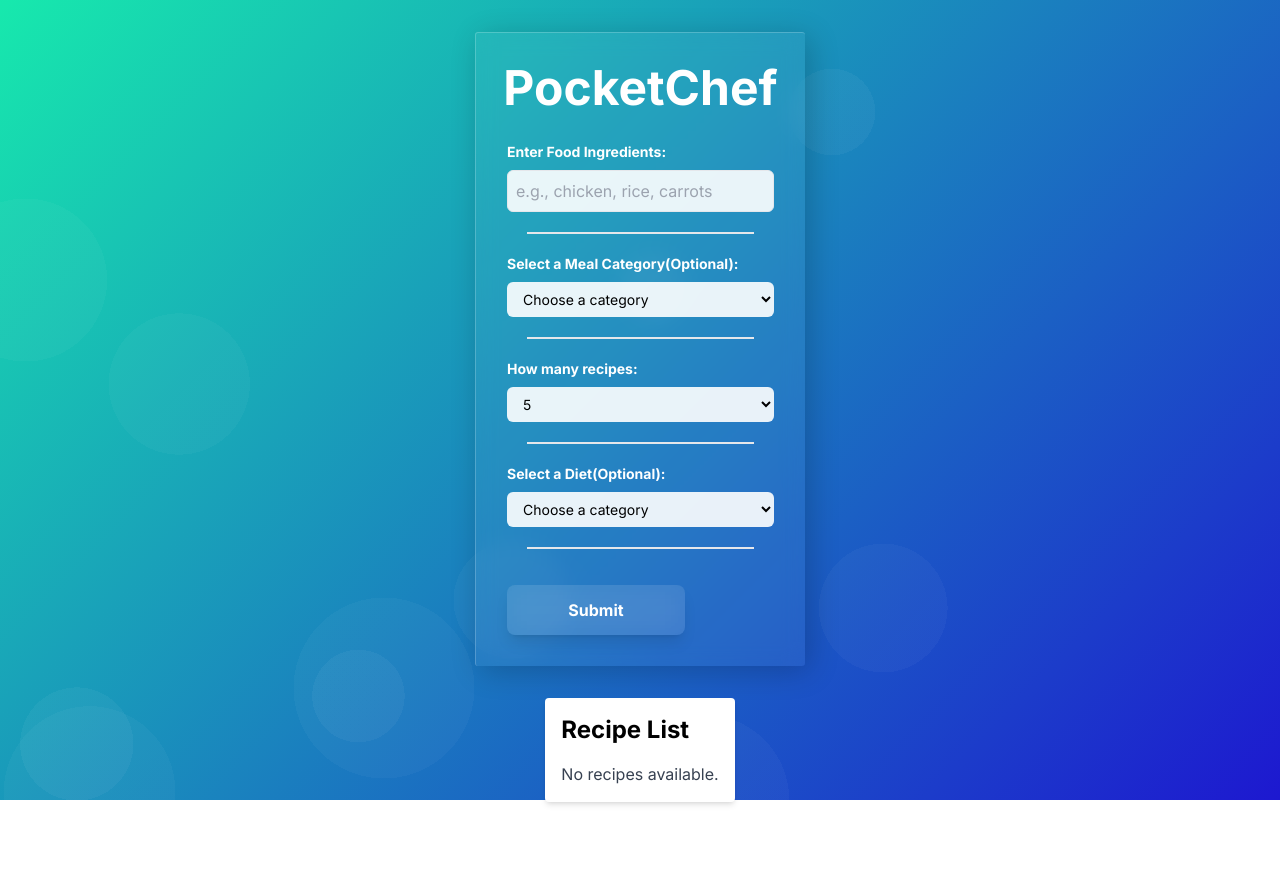
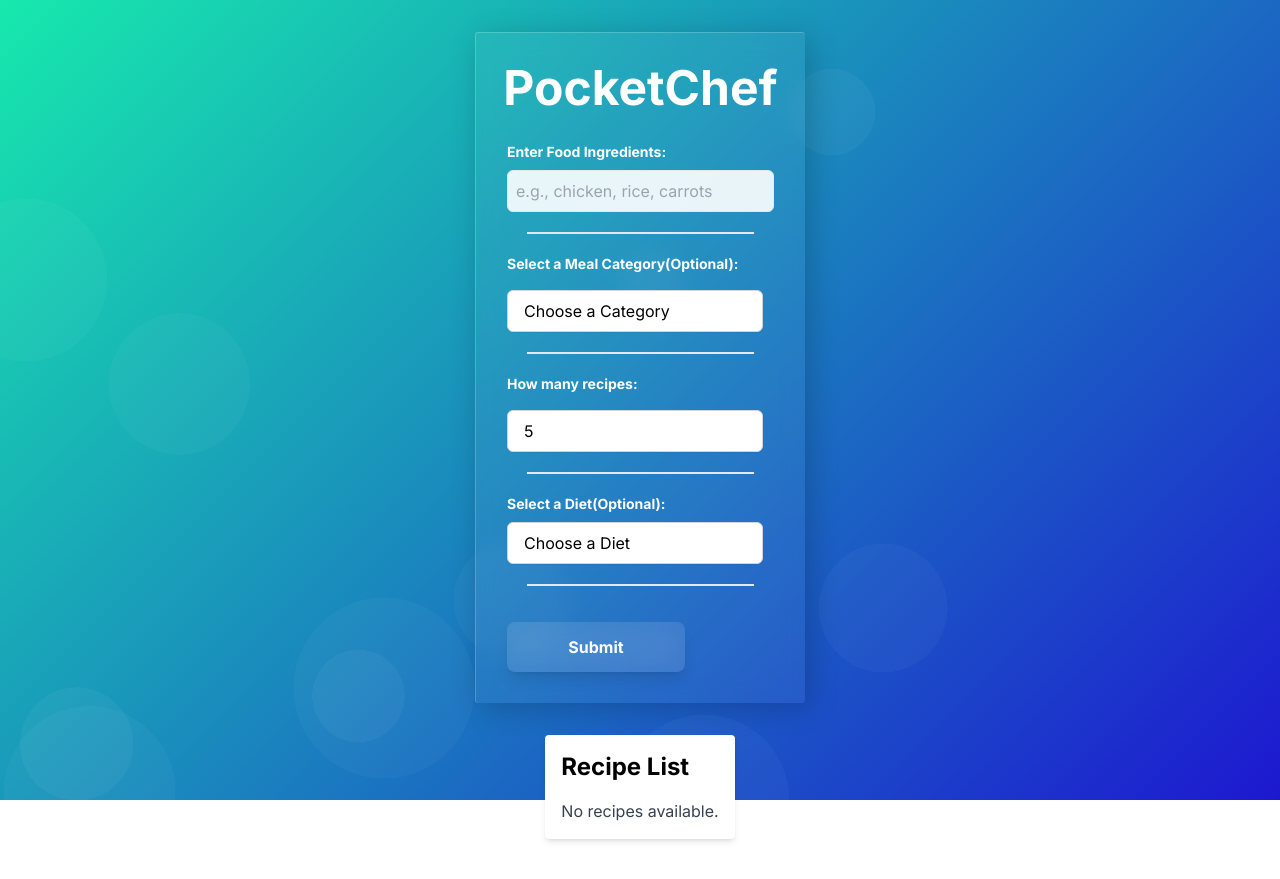
Before and after one commit to Skye967/PocketChef, a Next.js app: page /landing in a window 1280 px wide. Before the commit the page ends 842 px from the top, so only its background shows below. Built offline with nearby package versions, Linux system fonts and the light colour scheme.

Commit message:
added Select Components and some CSS changes

```diff
--- a/app/components/Loading.tsx
+++ b/app/components/Loading.tsx
@@ -4,8 +4,8 @@ function Loading() {
   return (
     <div className='mt-8 flex flex-col items-center justify-center'>
       <div className='h-16 w-16 animate-spin rounded-full border-t-4 border-blue-500'></div>
-      <p className='mt-4 text-lg text-gray-600'>
-        Please wait a moment while we generate some recipes
+      <p className='mt-4 text-lg text-white'>
+        Please wait
       </p>
     </div>
   );
--- a/app/components/RecipeForm.tsx
+++ b/app/components/RecipeForm.tsx
@@ -2,7 +2,8 @@
 
 import '../landing/form.css'
 import React, { useState, FormEvent } from 'react';
-import { mealCategories, dietCategories } from '../util/constants';
+import { mealCategories, dietCategories, amountOfRecipes } from '../util/constants';
+import Select from './Select';
 
 type FoodInputComponentProps = {
   onSubmit: (
@@ -59,65 +60,27 @@ const RecipeForm: React.FC<FoodInputComponentProps> = ({ onSubmit }) => {
         >
           Select a Meal Category(Optional):
         </label>
-        <select
-          id='mealCategory'
-          name='mealCategory'
-          value={mealType}
-          onChange={(e) => setMealType(e.target.value)}
-          className='form-control mt-1 block w-full rounded-md border-gray-300 py-2 pl-3 pr-10 text-base focus:border-indigo-500 focus:outline-none focus:ring-indigo-500 sm:text-sm'
-        >
-          <option value=''>Choose a category</option>
-          {mealCategories.map((category) => (
-            <option key={category} value={category}>
-              {category}
-            </option>
-          ))}
-        </select>
+
+        <Select onSelect={setMealType} options={mealCategories} defaultValue={''} label={'Choose a Category'}/>
 
         <div className='m-5 border'></div>
 
         <label
-          htmlFor='mealCategory'
-          className='mb-2 text-white block text-sm font-bold text-gray-700'
+          htmlFor='numberOfRecipes'
+          className='mb-2 text-white block text-sm font-bold'
         >
           How many recipes:
         </label>
-        <select
-          id='numberOfRecipes'
-          name='numberOfRecipes'
-          value={numberOfRecipes}
-          required
-          onChange={(e) => setNumberOfRecipes(e.target.value)}
-          className='form-control mt-1 block w-full rounded-md border-gray-300 py-2 pl-3 pr-10 text-base focus:border-indigo-500 focus:outline-none focus:ring-indigo-500 sm:text-sm'
-        >
-          <option value='5'>5</option>
-          <option value='10'>10</option>
-          <option value='15'>15</option>
-          <option value='20'>20</option>
-        </select>
+
+        <Select onSelect={setNumberOfRecipes} options={amountOfRecipes} defaultValue={'5'} label={'5'}/>
 
         <div className='m-5 border'></div>
 
-        <label
-          htmlFor='dietType'
-          className='mb-2 block text-white text-sm font-bold text-gray-700'
-        >
+        <label htmlFor="options" className="block text-sm font-bold text-white">
           Select a Diet(Optional):
         </label>
-        <select
-          id='DietType'
-          name='DietType'
-          value={dietType}
-          onChange={(e) => setDietType(e.target.value)}
-          className='form-control mt-1 block w-full rounded-md border-gray-300 py-2 pl-3 pr-10 text-base focus:border-indigo-500 focus:outline-none focus:ring-indigo-500 sm:text-sm'
-        >
-          <option value=''>Choose a category</option>
-          {dietCategories.map((category) => (
-            <option key={category} value={category}>
-              {category}
-            </option>
-          ))}
-        </select>
+
+        <Select onSelect={setDietType} options={dietCategories} label={'Choose a Diet'} defaultValue={''} />
 
         <div className='m-5 border'></div>
 
--- a/app/components/RecipeModal.tsx
+++ b/app/components/RecipeModal.tsx
@@ -24,8 +24,8 @@ const RecipeModal: React.FC<Recipe> = ({
       </button>
 
       {isOpen && (
-        <div className="fixed border inset-2 z-50  flex align-middle items-center justify-center">
-          <div className="bg-white p-8 rounded-md z-10 max-h-screen max-w-screen overflow-auto border shadow-lg">
+        <div className="fixed inset-2 z-50  flex align-middle items-center justify-center">
+          <div className="bg-white p-8 rounded-md z-10 max-h-screen max-w-screen overflow-auto border drop-shadow-[0_5.2px_5.2px_rgba(0,0,0,0.8)]">
             <h2 className="text-2xl font-bold mb-4">{title}</h2>
 
             <div className='mb-4'>
--- /dev/null
+++ b/app/components/Select.tsx
@@ -0,0 +1,50 @@
+"use client"
+import React, { useState } from 'react';
+import styles from './css/select.module.css';
+
+interface SelectProps {
+    onSelect: (option: string) => void;
+    options: string [];
+    defaultValue: string;
+    label: string;
+}
+
+const SelectDropdown: React.FC<SelectProps> = (SelectProps) => {
+    const [selectedOption, setSelectedOption] = useState<string>('');
+    const [isOpen, setIsOpen] = useState<boolean>(false);
+
+    const handleChange = (option: string) => {
+        setSelectedOption(option);
+        SelectProps.onSelect(option)
+        setIsOpen(false);
+    };
+
+    const toggleDropdown = () => {
+        setIsOpen(!isOpen);
+    };
+
+    return (
+        <div className="relative inline-block w-64">
+
+            <div className="relative">
+                <button
+                    onClick={toggleDropdown}
+                    className="mt-2 w-full bg-white border border-gray-300 rounded-md shadow-sm px-4 py-2 text-left cursor-pointer hover:bg-blue-100 focus:outline-none focus:ring-2 focus:ring-offset-2 focus:ring-indigo-500"
+                >
+                    <p className="cursor-pointer hover:bg-blue-100" onClick={() => handleChange(SelectProps.defaultValue)}>{SelectProps.label}</p>
+                </button>
+                {isOpen && (
+                    <ul
+                        className={`absolute z-10 mt-1 w-full bg-white border border-gray-300 rounded-md shadow-lg overflow-hidden transition-all duration-300 ${styles.dropdown}`}
+                    >
+                        {SelectProps.options.map((category) => (
+                            <li key={category} className="cursor-pointer px-4 py-2 hover:bg-blue-100" onClick={() => handleChange(category)}>{category}</li>
+                        ))}
+                    </ul>
+                )}
+            </div>
+        </div>
+    );
+};
+
+export default SelectDropdown;
--- /dev/null
+++ b/app/components/css/select.module.css
@@ -0,0 +1,15 @@
+/* components/SelectDropdown.module.css */
+.dropdown {
+  animation: dropdownAnimation 0.5s ease-in-out forwards;
+}
+
+@keyframes dropdownAnimation {
+  0% {
+    opacity: 0;
+    transform: translateY(-20%);
+  }
+  100% {
+    opacity: 1;
+    transform: translateY(0);
+  }
+}
--- a/app/landing/form.css
+++ b/app/landing/form.css
@@ -7,8 +7,8 @@
 }
 
 .bg {
-  height: 100vh;
-  position: absolute;
+  height: 100%;
+  position: fixed;
   z-index: -1;
   top: 0;
   right: 0;
--- a/app/util/constants.tsx
+++ b/app/util/constants.tsx
@@ -33,4 +33,9 @@ export const dietCategories = [
   'Atkins',
 ];
 
-export const test = '';
+export const amountOfRecipes = [
+  '5',
+  '10',
+  '15',
+  '20'
+];
```
Also changed, not shown: app/landing/page.tsx (+0 -16 lines).
